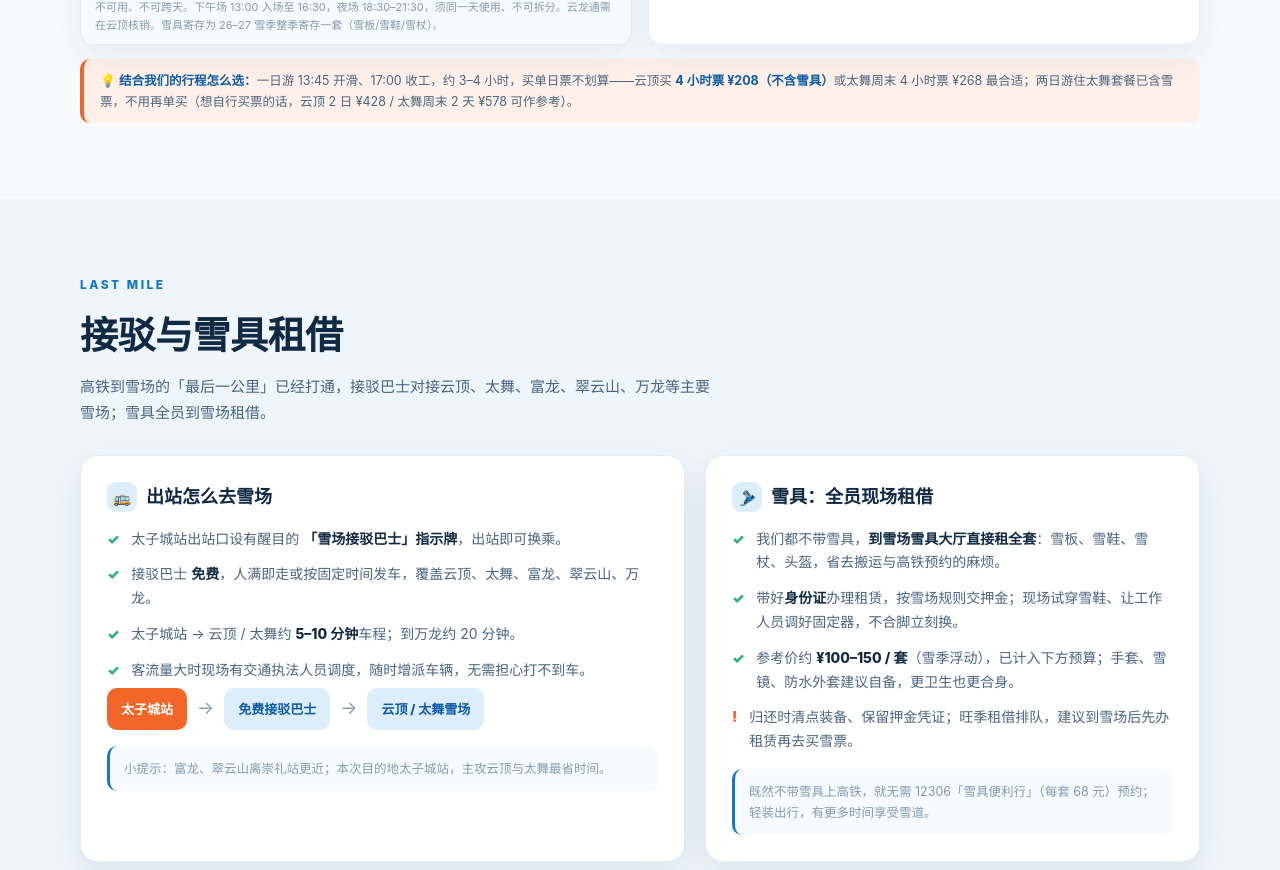
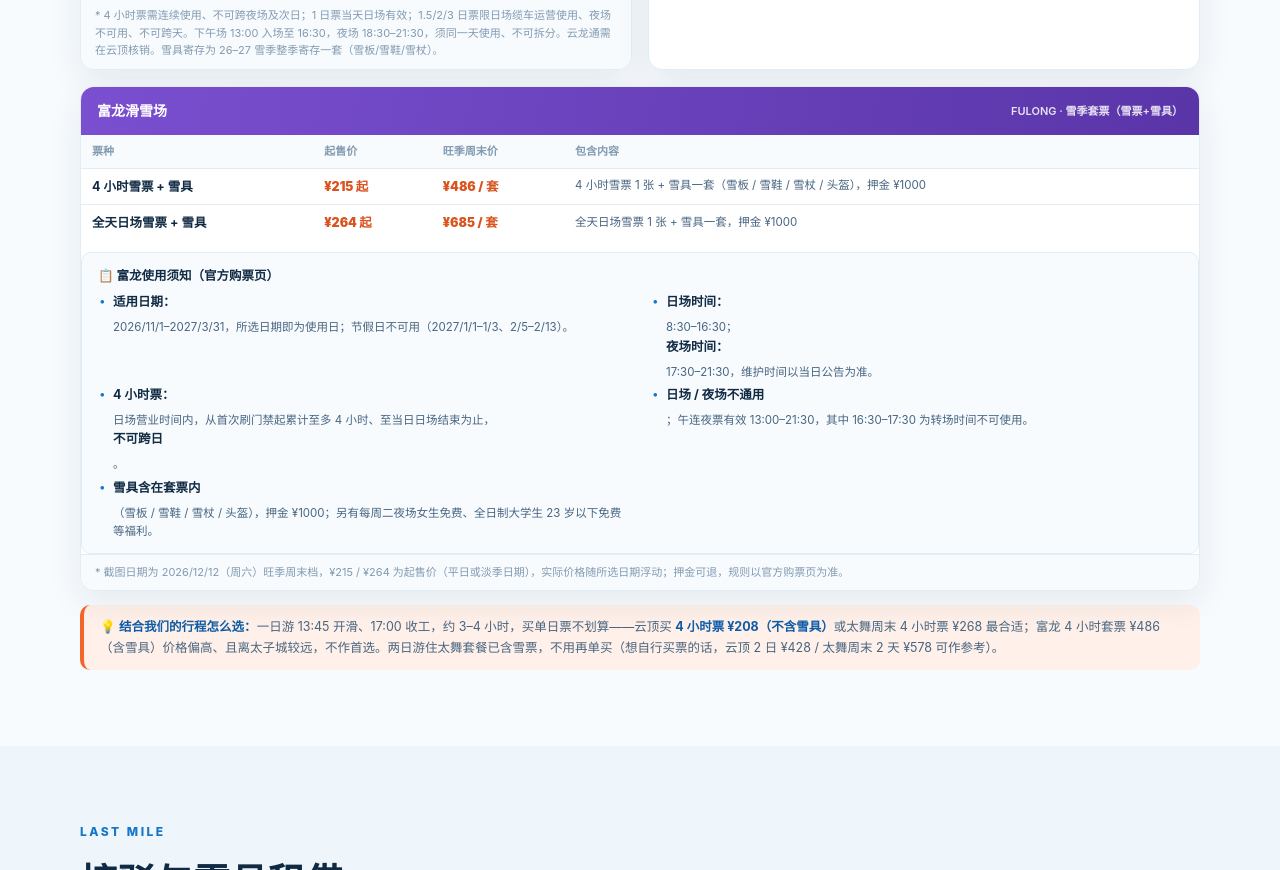
Before and after one commit to Tisure/SilverSlope, a plain HTML site: page index.html in a window 1280 px wide. Shown: the part 7280-8150 px from the top of the page. Drawn offline with Linux system fonts and the light colour scheme.

Commit message:
Add Fulong ski resort ticket prices and rules

```diff
--- a/index.html
+++ b/index.html
@@ -215,6 +215,14 @@
   .ticket-card .th{padding:12px 16px;color:#fff;font-size:14px;font-weight:800;display:flex;justify-content:space-between;align-items:center;gap:8px}
   .ticket-card.g .th{background:linear-gradient(100deg,#1676c9,#0d5ba7)}
   .ticket-card.t .th{background:linear-gradient(100deg,#f2662a,#d9531e)}
+  .ticket-card.f{grid-column:1 / -1}
+  .ticket-card.f .th{background:linear-gradient(100deg,#7a4fd0,#5a35a8)}
+  .ticket-card.f table td:last-child{color:var(--ink2);font-size:11.5px}
+  .tp-rules{margin-top:12px;background:var(--bg2);border:1px solid var(--line);border-radius:10px;padding:12px 16px}
+  .tp-rules b{font-size:12.5px;color:var(--ink);display:block;margin-bottom:6px}
+  .tp-rules ul{list-style:none;display:grid;grid-template-columns:1fr 1fr;gap:4px 22px}
+  .tp-rules li{font-size:11.5px;color:var(--ink2);line-height:1.6;padding-left:15px;position:relative}
+  .tp-rules li:before{content:"•";position:absolute;left:2px;color:var(--primary);font-weight:900}
   .ticket-card .th small{font-size:11px;font-weight:600;opacity:.85;white-space:nowrap}
   .ticket-card table{width:100%;border-collapse:collapse;font-size:12.5px}
   .ticket-card th,.ticket-card td{padding:7px 11px;text-align:left;border-bottom:1px solid var(--line)}
@@ -305,7 +313,7 @@
     .tickets,.resorts,.sh-grid,.budget-grid,.tip-grid{grid-template-columns:1fr}
     .summary{position:static}
     .billing-note .bn-grid{grid-template-columns:1fr}
-    .day-tips,.promo-list,.ticket-grid{grid-template-columns:1fr}
+    .day-tips,.promo-list,.ticket-grid,.tp-rules ul{grid-template-columns:1fr}
     .day-head .day-sub{display:none}
     .gear-list{grid-template-columns:repeat(2,1fr)}
     .tl::before{left:66px}.tl-dot{left:57px}.tl-item{grid-template-columns:56px 1fr;gap:24px}
@@ -597,7 +605,7 @@
       <div class="sec-head" style="margin-bottom:6px">
         <div class="kicker">Ticket Prices</div>
         <h2>官方雪票价格表</h2>
-        <p>以下为两家雪场官方购票页的公开报价（2026–27 雪季），"起"为起售价，实际以下单时为准。<b>我们都租雪具，所以重点看「不含雪具」这一列。</b></p>
+        <p>以下为云顶、太舞、富龙三家雪场官方购票页的公开报价（2026–27 雪季），"起"为起售价，实际以下单时为准。<b>我们都租雪具：云顶、太舞重点看「不含雪具」价；富龙是「雪票+雪具」套票，含雪具但押金 ¥1000，需权衡。</b></p>
       </div>
       <div class="ticket-note">⏱ <b>重要更正：</b>官方票务页明确写明，<b>1 日票限当天日场、不可跨夜场及第二天使用</b>；4 小时票须连续 4 小时使用，也不可跨夜场 / 次日。所以此前"一张票滑到次日同一时间"的说法不适用于这两家雪场，请以官方规则为准。</div>
       <div class="ticket-grid">
@@ -630,8 +638,29 @@
           </table>
           <div class="tf">* 截图为周末档期（12/12–12/15）价格，约 4.6–6.5 折；随买随用、未核销可退。平日档期通常更便宜，具体以购票页当日显示为准。</div>
         </div>
+        <div class="ticket-card f">
+          <div class="th">富龙滑雪场 <small>FULONG · 雪季套票（雪票+雪具）</small></div>
+          <table>
+            <thead><tr><th>票种</th><th>起售价</th><th>旺季周末价</th><th>包含内容</th></tr></thead>
+            <tbody>
+              <tr><td>4 小时雪票 + 雪具</td><td class="pr">¥215 起</td><td class="pr">¥486 / 套</td><td>4 小时雪票 1 张 + 雪具一套（雪板 / 雪鞋 / 雪杖 / 头盔），押金 ¥1000</td></tr>
+              <tr><td>全天日场雪票 + 雪具</td><td class="pr">¥264 起</td><td class="pr">¥685 / 套</td><td>全天日场雪票 1 张 + 雪具一套，押金 ¥1000</td></tr>
+            </tbody>
+          </table>
+          <div class="tp-rules">
+            <b>📋 富龙使用须知（官方购票页）</b>
+            <ul>
+              <li><b>适用日期：</b>2026/11/1–2027/3/31，所选日期即为使用日；节假日不可用（2027/1/1–1/3、2/5–2/13）。</li>
+              <li><b>日场时间：</b>8:30–16:30；<b>夜场时间：</b>17:30–21:30，维护时间以当日公告为准。</li>
+              <li><b>4 小时票：</b>日场营业时间内，从首次刷门禁起累计至多 4 小时、至当日日场结束为止，<b>不可跨日</b>。</li>
+              <li><b>日场 / 夜场不通用</b>；午连夜票有效 13:00–21:30，其中 16:30–17:30 为转场时间不可使用。</li>
+              <li><b>雪具含在套票内</b>（雪板 / 雪鞋 / 雪杖 / 头盔），押金 ¥1000；另有每周二夜场女生免费、全日制大学生 23 岁以下免费等福利。</li>
+            </ul>
+          </div>
+          <div class="tf">* 截图日期为 2026/12/12（周六）旺季周末档，¥215 / ¥264 为起售价（平日或淡季日期），实际价格随所选日期浮动；押金可退，规则以官方购票页为准。</div>
+        </div>
       </div>
-      <div class="ticket-note" style="border-left-color:var(--accent);background:var(--accent-soft);margin-top:14px;margin-bottom:0">💡 <b>结合我们的行程怎么选：</b>一日游 13:45 开滑、17:00 收工，约 3–4 小时，买单日票不划算——云顶买 <b>4 小时票 ¥208（不含雪具）</b>或太舞周末 4 小时票 ¥268 最合适；两日游住太舞套餐已含雪票，不用再单买（想自行买票的话，云顶 2 日 ¥428 / 太舞周末 2 天 ¥578 可作参考）。</div>
+      <div class="ticket-note" style="border-left-color:var(--accent);background:var(--accent-soft);margin-top:14px;margin-bottom:0">💡 <b>结合我们的行程怎么选：</b>一日游 13:45 开滑、17:00 收工，约 3–4 小时，买单日票不划算——云顶买 <b>4 小时票 ¥208（不含雪具）</b>或太舞周末 4 小时票 ¥268 最合适；富龙 4 小时套票 ¥486（含雪具）价格偏高、且离太子城较远，不作首选。两日游住太舞套餐已含雪票，不用再单买（想自行买票的话，云顶 2 日 ¥428 / 太舞周末 2 天 ¥578 可作参考）。</div>
     </div>
   </div>
 </section>
```
